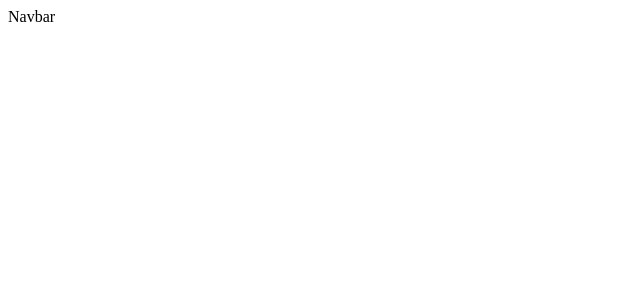
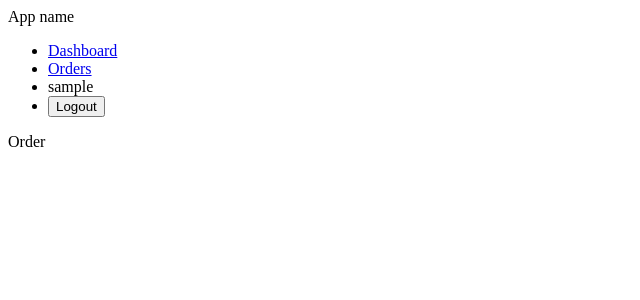
Before and after one commit to Sfrfl-17304/PI-Trading-Platform, a React (Vite) app in the folder frontend/: page /orders in a window 1280 px wide. Before the commit this address had no page. Shown: the top 300 px of the page, without its empty margins (0-640 px from the left). Built offline with nearby package versions, Linux system fonts and the light colour scheme; sample sign-in values are in the browser's storage.

Commit message:
feat: navbar, orders placeholder, full routing

```diff
--- a/frontend/src/App.jsx
+++ b/frontend/src/App.jsx
@@ -4,12 +4,14 @@ import DashboardPage from "./pages/DashboardPage";
 import LoginPage from "./pages/LoginPage";
 import RegisterPage from "./pages/RegisterPage";
 import ProtectedRoute from "./components/ProtectedRoute";
+import Navbar from "./components/Navbar";
+import OrdersPage from "./pages/OrdersPage";
 
 function App() {
   return (
     <BrowserRouter>
       <AuthProvider>
-        <div>Navbar</div>
+        <Navbar />
         <Routes>
           <Route path="/" element={<Navigate to="/dashboard" />} />
           <Route path="/login" element={<LoginPage />} />
@@ -22,7 +24,7 @@ function App() {
               </ProtectedRoute>
             }
           />
-          {/* <Route path="/order" element={<ProtectedRoute><OrderPage /></ProtectedRoute>} />*/}
+          <Route path="/orders" element={<ProtectedRoute><OrdersPage /></ProtectedRoute>} />
         </Routes>
       </AuthProvider>
     </BrowserRouter>
--- /dev/null
+++ b/frontend/src/components/Navbar.jsx
@@ -0,0 +1,50 @@
+import { Link, useNavigate } from "react-router-dom";
+import { useAuth } from "../context/AuthContext";
+
+function Navbar() {
+  const auth = useAuth();
+  const navigate = useNavigate();
+
+  const handleLogout = () => {
+    auth.logout();
+    navigate("/login");
+  };
+
+  return (
+    <nav>
+      <div>App name</div>
+      <ul>
+        <li>
+          <Link to="/dashboard">Dashboard</Link>
+        </li>
+        <li>
+          <Link to="/orders">Orders</Link>
+        </li>
+
+        {auth.username && (
+          <>
+            <li>
+              <div>{auth.username}</div>
+            </li>
+            <li>
+              <button onClick={handleLogout}>Logout</button>
+            </li>
+          </>
+        )}
+
+        {!auth.username && (
+          <>
+            <li>
+              <Link to="/login">Login</Link>
+            </li>
+            <li>
+              <Link to="/register">Register</Link>
+            </li>
+          </>
+        )}
+      </ul>
+    </nav>
+  );
+}
+
+export default Navbar;
--- /dev/null
+++ b/frontend/src/pages/OrdersPage.jsx
@@ -0,0 +1,5 @@
+function OrdersPage() {
+  return <div>Order</div>;
+}
+
+export default OrdersPage;
```
